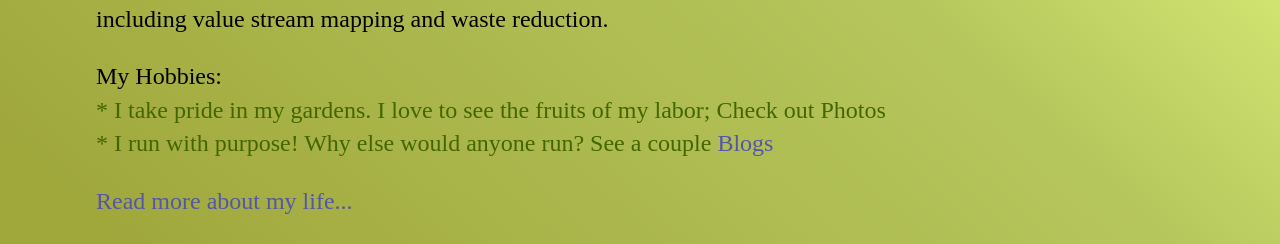
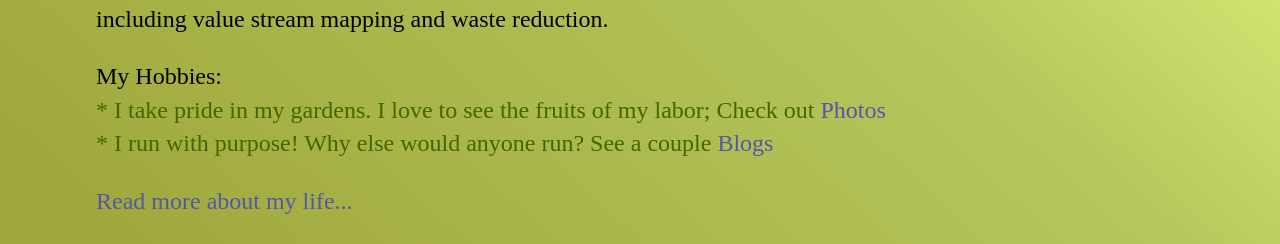
Before and after one commit to mo4dawg/mo4dawg.github.io, a Jekyll site: the page built from index.html, in a window 1280 px wide. Shown: the part 619-863 px from the top of the page. Built offline with Jekyll 4.4.1, drawn with Linux system fonts in a browser that asks for light colours; grey boxes are pictures that could not be loaded.

Commit message:
Update index.html

```diff
--- a/index.html
+++ b/index.html
@@ -15,7 +15,7 @@
         <span></span>
 		<p>Hi there, I'm a Technology Leader with a diverse background in Retail, Healthcare, and Supply Chain in the greater Seattle area.  I have degrees in Computer Science and Business Administration and a lot of experience to boot.  I love to build high performing teams who know how to have fun.  I specialize in leading multiple delivery teams tackling enterprise initiatives.  I work closely with all levels of organizations and present to upper management.  Great track record of delivering on time and on budget.  Expert at forecasting and  planning.  </p>
 		<p>I'm customer focused in all that I do.  I concentrate on continuous improvement and cycle time improvement including value stream mapping and waste reduction.</p>
-		<p>My Hobbies:</br> <FONT COLOR="446600"> * I take pride in my gardens.  I love to see the fruits of my labor; Check out Photos
+		<p>My Hobbies:</br> <FONT COLOR="446600"> * I take pride in my gardens.  I love to see the fruits of my labor; Check out <a href="/photos">Photos</a>
 		<br> * I run with purpose!  Why else would anyone run?  See a couple <a href="/blog">Blogs</a></FONT></p>
 		<p><span><a href="/about">Read more about my life...</a></p></span>
 		<p> </p>
```
